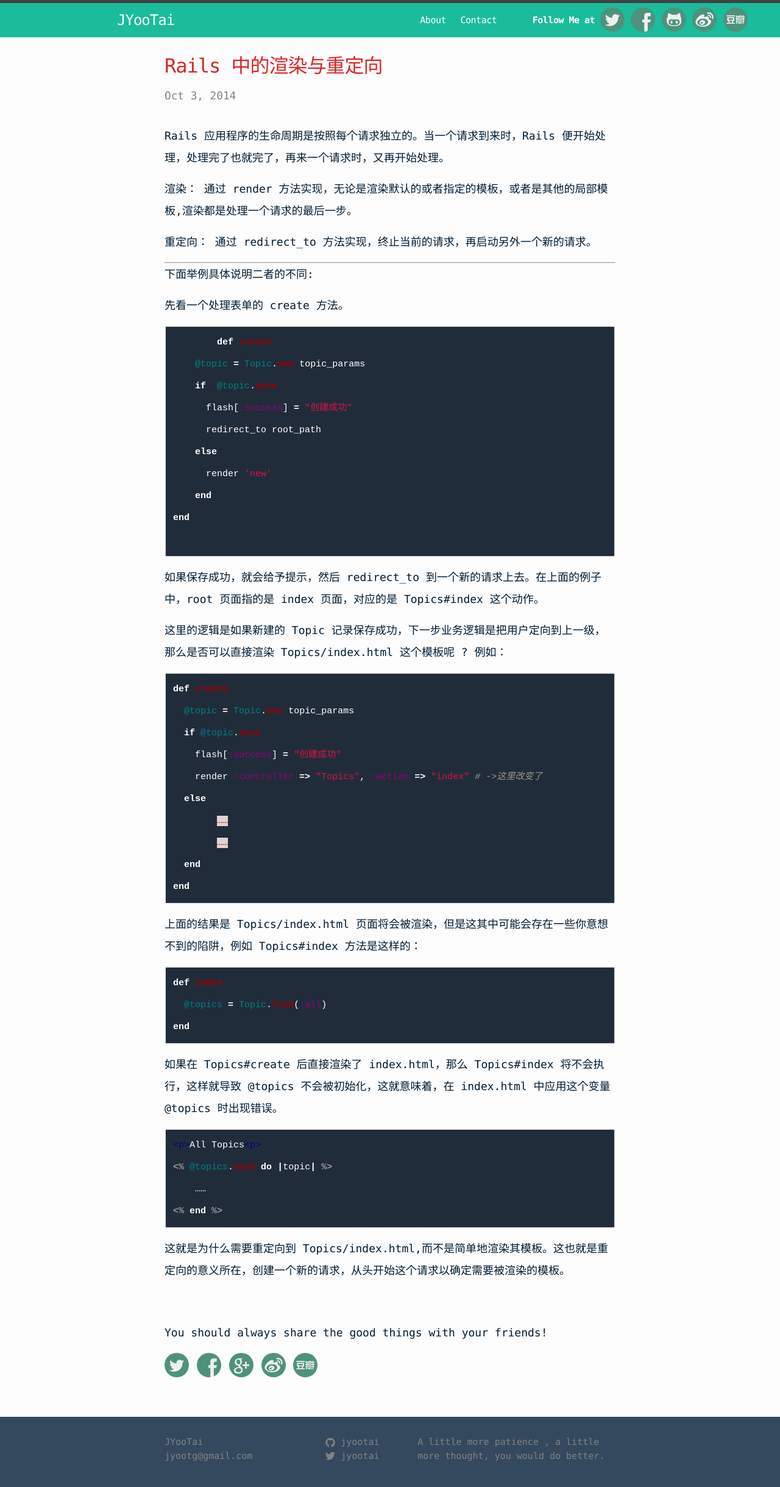
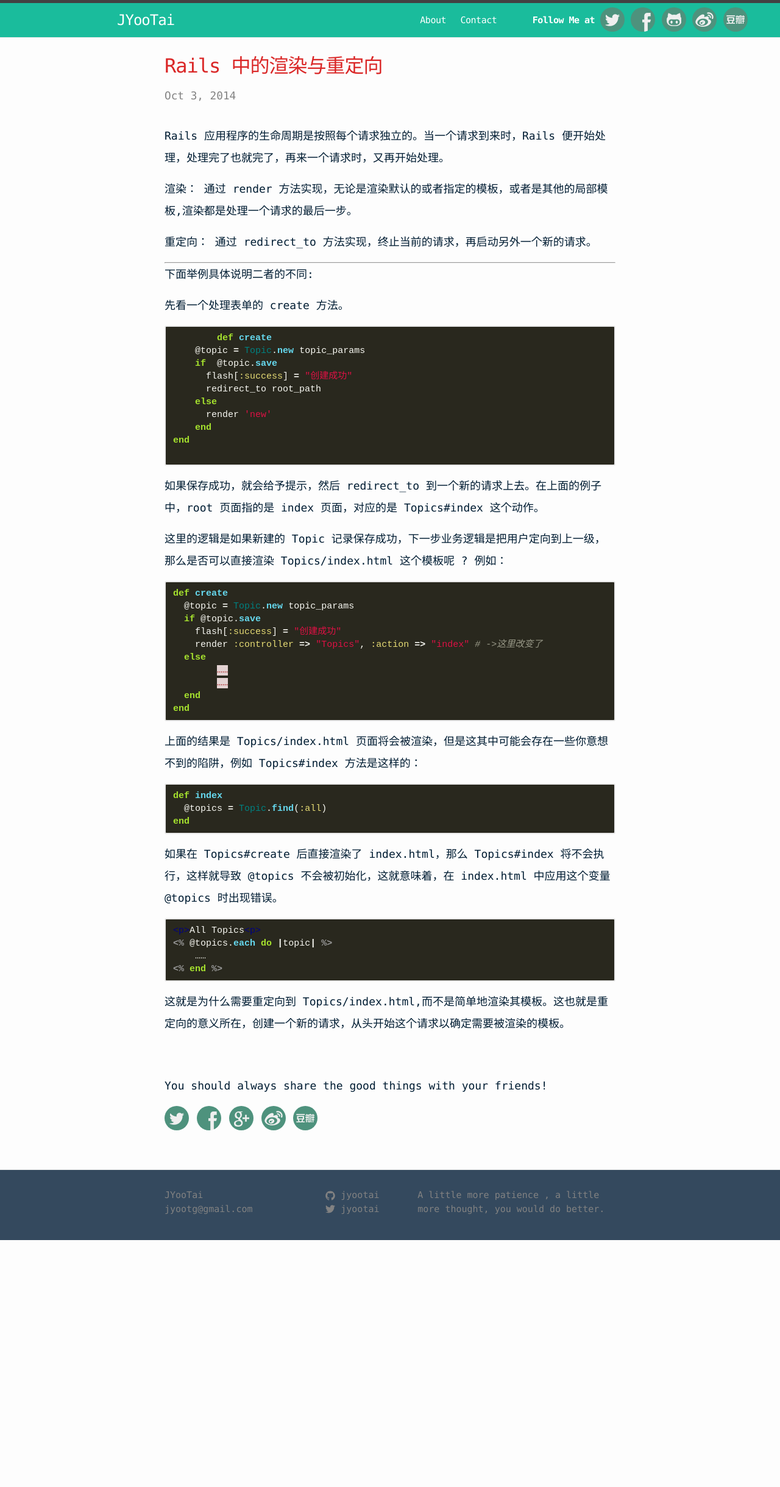
Before and after one commit to jyootai/jyootai.github.com, a Jekyll site: the page built from _posts/2014-10-09-rails-render-redirect.md, in a window 1280 px wide. Shown: the whole page at 61% size. Built offline with Jekyll 4.4.1, drawn with Linux system fonts in a browser that asks for light colours; comment, search, counter and statistics services are not loaded; after the commit the page ends 2034 px from its top, so only the background shows below that.

Commit message:
Update pre and code color

```diff
--- a/_sass/_base.scss
+++ b/_sass/_base.scss
@@ -139,10 +139,11 @@ code {
 pre {
     padding: 8px 12px;
     overflow-x: scroll;
-    background-color: #212C3B;
+    background-color: #29281e;
+		line-height: 1.4em;
 
     > code {
-			  color:#fff;
+			  color:#f8f8f2;
         border: 0;
         padding-right: 0;
         padding-left: 0;
--- a/_sass/_syntax-highlighting.scss
+++ b/_sass/_syntax-highlighting.scss
@@ -7,7 +7,7 @@
 
     .c     { color: #998; font-style: italic } // Comment
     .err   { color: #a61717; background-color: #e3d2d2 } // Error
-    .k     { font-weight: bold } // Keyword
+    .k     { color: #a6e22e; font-weight: bold } // Keyword
     .o     { font-weight: bold } // Operator
     .cm    { color: #998; font-style: italic } // Comment.Multiline
     .cp    { color: #999; font-weight: bold } // Comment.Preproc
@@ -38,7 +38,7 @@
     .no    { color: #008080 } // Name.Constant
     .ni    { color: #800080 } // Name.Entity
     .ne    { color: #900; font-weight: bold } // Name.Exception
-    .nf    { color: #900; font-weight: bold } // Name.Function
+    .nf    { color: #66d9ef; font-weight: bold } // Name.Function
     .nn    { color: #555 } // Name.Namespace
     .nt    { color: #000080 } // Name.Tag
     .nv    { color: #008080 } // Name.Variable
@@ -58,10 +58,10 @@
     .sx    { color: #d14 } // Literal.String.Other
     .sr    { color: #009926 } // Literal.String.Regex
     .s1    { color: #d14 } // Literal.String.Single
-    .ss    { color: #990073 } // Literal.String.Symbol
+    .ss    { color: #e6db74 } // Literal.String.Symbol
     .bp    { color: #999 } // Name.Builtin.Pseudo
     .vc    { color: #008080 } // Name.Variable.Class
     .vg    { color: #008080 } // Name.Variable.Global
-    .vi    { color: #008080 } // Name.Variable.Instance
+    .vi    { color: #f8f8f2 } // Name.Variable.Instance
     .il    { color: #099 } // Literal.Number.Integer.Long
 }
```
